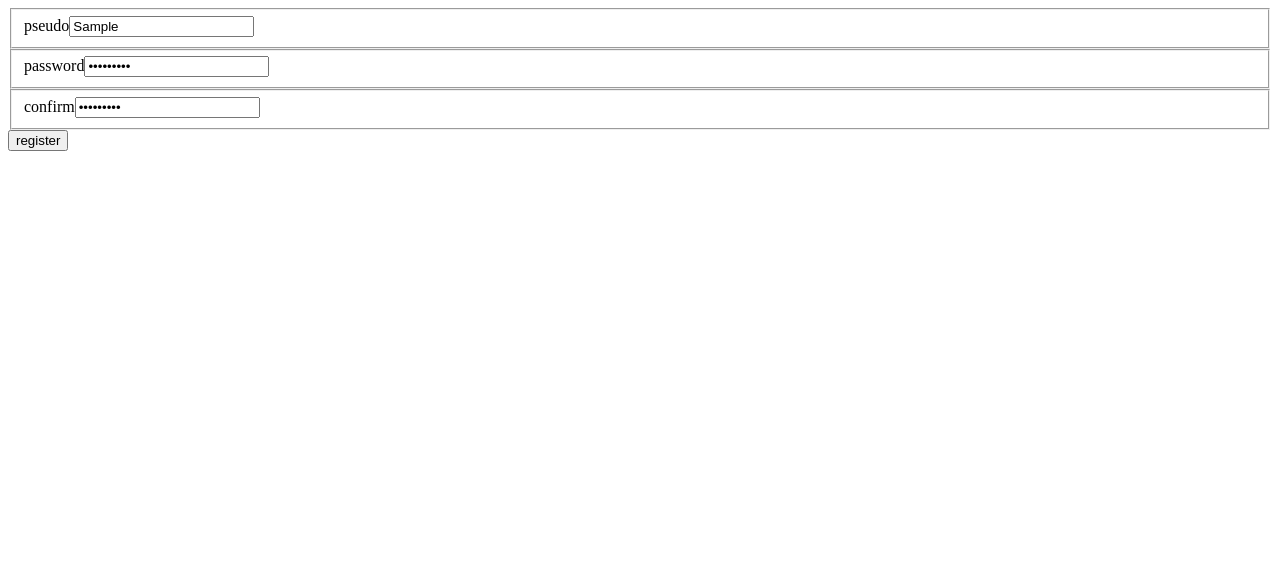
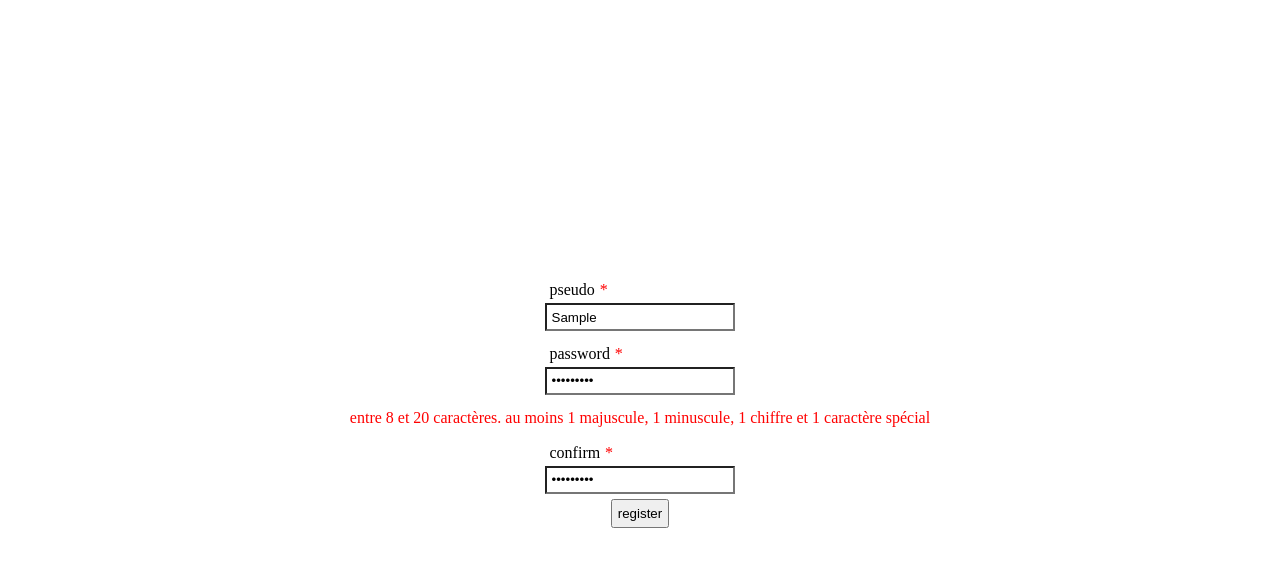
Before and after one commit to Uriel-Sautron/kitty-client, an Angular app: page / in a window 1280 px wide. Both pictures are taken after typing "Sample", "Sample123", "Sample123" into the empty fields and a click on the button "register". Shown: the top 566 px of the page. Built offline with nearby package versions, Linux system fonts and the light colour scheme.

Commit message:
add reset in styles.scss, add scss for register component, add min-max value for username and regex for password

```diff
--- a/src/app/app.component.html
+++ b/src/app/app.component.html
@@ -1 +1,3 @@
-<app-register></app-register>
+<div id="app">
+  <app-register></app-register>
+</div>
--- a/src/app/app.component.scss
+++ b/src/app/app.component.scss
@@ -0,0 +1,7 @@
+#app {
+  display: flex;
+  justify-content: center;
+  align-items: center;
+  width: 100vw;
+  height: 100vh;
+}
--- a/src/app/register/register.component.html
+++ b/src/app/register/register.component.html
@@ -2,50 +2,70 @@
   #myForm="ngForm"
   (ngSubmit)="
     !samePassword(user.password, user.passwordConfirm) &&
+      !minMaxUsername(user.username) &&
       myForm.valid &&
       onSubmit()
   "
 >
   <fieldset>
-    <label for="username">pseudo</label>
+    <label for="username">pseudo<span class="required">*</span></label>
     <input
       id="username"
       name="username"
       [(ngModel)]="user.username"
       #username="ngModel"
       type="text"
+      minLength="3"
+      maxLength="10"
+      title="entre 3 et 10 caractères"
       required
     />
   </fieldset>
-  <div *ngIf="myForm.submitted && username.errors">
-    <span *ngIf="username.errors['required']">le pseudo est requis</span>
+  <div
+    class="errors"
+    *ngIf="
+      myForm.submitted && (username.errors || minMaxUsername(user.username))
+    "
+  >
+    <span *ngIf="username.errors?.['required']">le pseudo est requis</span>
+    <span *ngIf="user.username.length < 3 || user.username.length > 10"
+      >entre 3 et 10 caractères</span
+    >
   </div>
   <fieldset>
-    <label for="password">password</label>
+    <label for="password">password<span class="required">*</span></label>
     <input
       id="password"
       name="password"
       [(ngModel)]="user.password"
       #password="ngModel"
       type="password"
+      pattern="^(?=.*[a-z])(?=.*[A-Z])(?=.*[0-9])(?=.*\W).*$"
+      title="entre 8 et 20 caractères. au moins 1 majuscule, 1 minuscule, 1 chiffre et 1 caractère spécial"
       required
     />
   </fieldset>
-  <div *ngIf="myForm.submitted && password.errors">
+  <div class="errors" *ngIf="myForm.submitted && password.errors">
     <span *ngIf="password.errors['required']">le mot de passe est requis</span>
+    <span *ngIf="password.errors['pattern']"
+      >entre 8 et 20 caractères. au moins 1 majuscule, 1 minuscule, 1 chiffre et
+      1 caractère spécial</span
+    >
   </div>
   <fieldset>
-    <label for="passwordConfirm">confirm</label>
+    <label for="passwordConfirm">confirm<span class="required">*</span></label>
     <input
       id="passwordConfirm"
       name="passwordConfirm"
       [(ngModel)]="user.passwordConfirm"
       #passwordConfirm="ngModel"
       type="password"
+      title="confirmez votre mot de passe"
       required
     />
   </fieldset>
   <div
+    class="errors"
     *ngIf="
       myForm.submitted &&
       (passwordConfirm.errors ||
--- a/src/app/register/register.component.scss
+++ b/src/app/register/register.component.scss
@@ -0,0 +1,28 @@
+form {
+  display: flex;
+  flex-direction: column;
+  justify-content: space-between;
+  align-items: center;
+  width: 100%;
+  height: 100%;
+
+  fieldset {
+    display: flex;
+    flex-direction: column;
+  }
+
+  .required {
+    color: red;
+  }
+
+  .errors {
+    display: flex;
+    flex-direction: column;
+    align-items: center;
+    color: red;
+  }
+
+  * {
+    padding: 0.3rem;
+  }
+}
--- a/src/app/register/register.component.ts
+++ b/src/app/register/register.component.ts
@@ -16,6 +16,10 @@ export class RegisterComponent implements OnInit {
     return password !== passwordConfirm;
   }
 
+  minMaxUsername(username: string) {
+    return username.length < 3 || username.length > 10;
+  }
+
   onSubmit(): void {
     console.log(this.user);
   }
--- a/src/styles.scss
+++ b/src/styles.scss
@@ -1 +1,107 @@
-/* You can add global styles to this file, and also import other style files */
+*,
+*:before,
+*:after {
+  box-sizing: border-box;
+}
+
+html,
+body,
+div,
+span,
+object,
+iframe,
+figure,
+h1,
+h2,
+h3,
+h4,
+h5,
+h6,
+p,
+blockquote,
+pre,
+a,
+code,
+em,
+img,
+small,
+strike,
+strong,
+sub,
+sup,
+tt,
+b,
+u,
+i,
+ol,
+ul,
+li,
+fieldset,
+form,
+label,
+table,
+caption,
+tbody,
+tfoot,
+thead,
+tr,
+th,
+td,
+main,
+canvas,
+embed,
+footer,
+header,
+nav,
+section,
+video {
+  margin: 0;
+  padding: 0;
+  border: 0;
+  font-size: 100%;
+  font: inherit;
+  vertical-align: baseline;
+  text-rendering: optimizeLegibility;
+  -webkit-font-smoothing: antialiased;
+  text-size-adjust: none;
+}
+
+footer,
+header,
+nav,
+section,
+main {
+  display: block;
+}
+
+body {
+  line-height: 1;
+}
+
+ol,
+ul {
+  list-style: none;
+}
+
+blockquote,
+q {
+  quotes: none;
+}
+
+blockquote:before,
+blockquote:after,
+q:before,
+q:after {
+  content: "";
+  content: none;
+}
+
+table {
+  border-collapse: collapse;
+  border-spacing: 0;
+}
+
+input {
+  -webkit-appearance: none;
+  border-radius: 0;
+}
```
